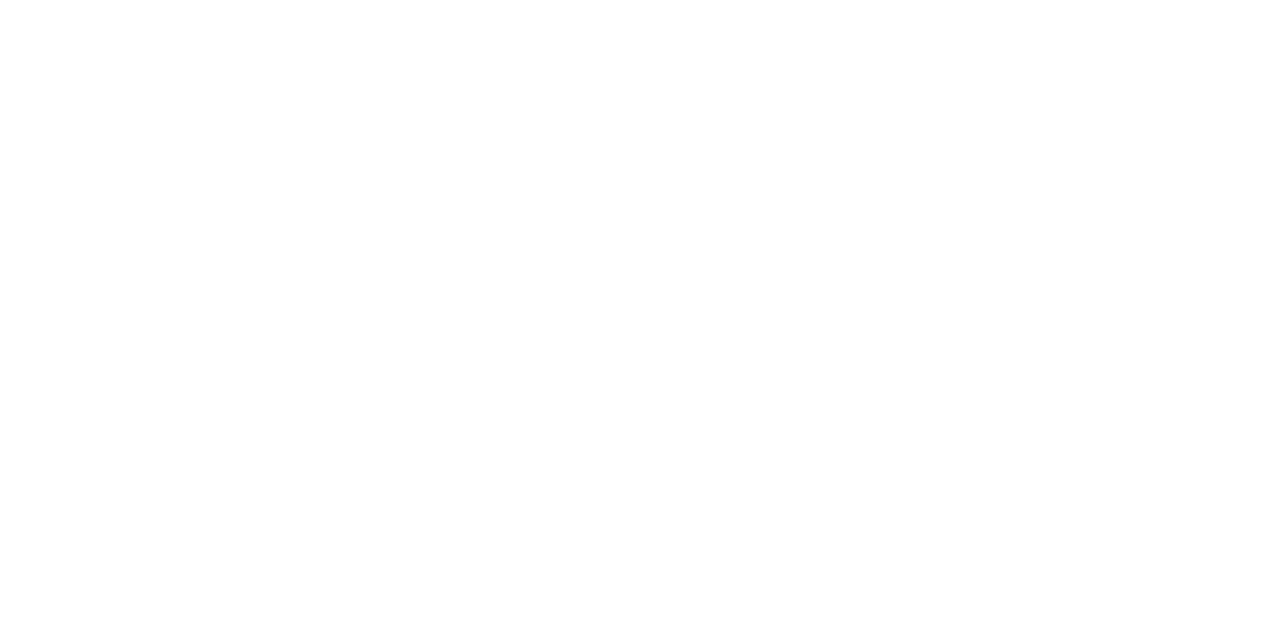
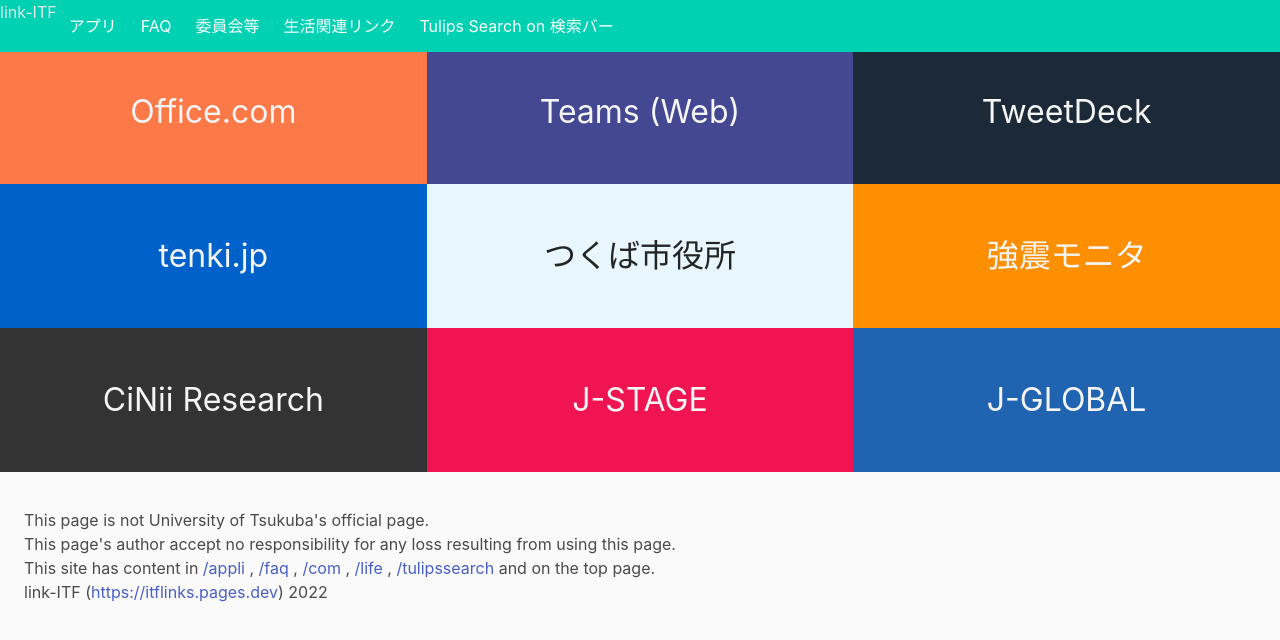
Before and after one commit to otagao/itflinks, a Nuxt app: page /life in a window 1280 px wide. Before the commit this address had no page. Shown: the top 640 px of the page. Built offline with nearby package versions, Linux system fonts and the light colour scheme.

Commit message:
add life

```diff
--- /dev/null
+++ b/components/Lifelinks.vue
@@ -0,0 +1,109 @@
+<template>
+  <div id="comlinks">
+    <div class="tile is-ancestor is-vertical">
+      <div class="tile is-parent py-0">
+        <a class="py-6 tile is-child is-4 office" href="https://www.office.com/">
+          <div class="has-text-white-ter is-size-3 has-text-centered">
+            <p>
+              Office.com
+            </p>
+          </div>
+        </a>
+        <a class="py-6 tile is-child is-4 teams" href="https://teams.microsoft.com/">
+          <div class="has-text-white-ter is-size-3 has-text-centered">
+            <p>
+              Teams (Web)
+            </p>
+          </div>
+        </a>
+        <a class="py-6 tile is-child is-4 deck" href="https://futureship.sec.tsukuba.ac.jp/shihoukai/">
+          <div class="has-text-white-ter is-size-3 has-text-centered">
+            <p>
+              TweetDeck
+            </p>
+          </div>
+        </a>
+      </div>
+      <div class="tile is-parent py-0">
+        <a class="py-6 tile is-child is-4 tenkijp" href="https://tenki.jp/forecast/3/11/4020/8220/">
+          <div class="has-text-white-ter is-size-3 has-text-centered">
+            <p>
+              tenki.jp
+            </p>
+          </div>
+        </a>
+        <a class="py-6 tile is-child is-4 tsukubacity" href="https://www.city.tsukuba.lg.jp/">
+          <div class="has-text-black-ter is-size-3 has-text-centered">
+            <p>
+              つくば市役所
+            </p>
+          </div>
+        </a>
+        <a class="py-6 tile is-child is-4 kyoshin" href="http://www.kmoni.bosai.go.jp/">
+          <div class="has-text-white-ter is-size-3 has-text-centered">
+            <p>
+              強震モニタ
+            </p>
+          </div>
+        </a>
+      </div>
+      <div class="tile is-parent py-0">
+        <a class="py-6 tile is-child is-4 cinii" href="https://cir.nii.ac.jp/">
+          <div class="has-text-white-ter is-size-3 has-text-centered">
+            <p>
+              CiNii Research
+            </p>
+          </div>
+        </a>
+        <a class="py-6 tile is-child is-4 jstage" href="https://www.jstage.jst.go.jp/browse/-char/ja/">
+          <div class="has-text-white-ter is-size-3 has-text-centered">
+            <p>
+              J-STAGE
+            </p>
+          </div>
+        </a>
+        <a class="py-6 tile is-child is-4 jglobal" href="https://jglobal.jst.go.jp/">
+          <div class="has-text-white-ter is-size-3 has-text-centered">
+            <p>
+              J-GLOBAL
+            </p>
+          </div>
+        </a>
+      </div>
+    </div>
+  </div>
+</template>
+
+<script>
+
+</script>
+
+<style>
+  .office {
+    background-color: #FE7948;
+  }
+  .teams {
+    background-color: #444791;
+  }
+  .deck {
+    background-color: #1c2938;
+  }
+  .tenkijp {
+    background-color: #0061ca;
+  }
+  .tsukubacity {
+    background-color: #e8f6ff;
+  }
+  .kyoshin {
+    background-color: #FD8F00;
+  }
+  .cinii {
+    background-color: #333333;
+  }
+  .jstage {
+    background-color: #f01452;
+  }
+  .jglobal {
+    background-color: #2064b1;
+  }
+</style>
--- a/components/Navbar.vue
+++ b/components/Navbar.vue
@@ -12,6 +12,9 @@
     <nuxt-link class="navbar-item has-text-white" to="/com">
       委員会等
     </nuxt-link>
+    <nuxt-link class="navbar-item has-text-white" to="/life">
+      生活関連リンク
+    </nuxt-link>
     <nuxt-link class="navbar-item has-text-white" to="/tulipssearch">
       Tulips Search on 検索バー
     </nuxt-link>
--- a/components/foot.vue
+++ b/components/foot.vue
@@ -13,7 +13,9 @@
         /faq
       </nuxt-link>, <nuxt-link to="/com">
         /com
-      </nuxt-link>, <nuxt-link to="/tulipssearch">
+      </nuxt-link>, <nuxt-link to="/life">
+        /life
+      </nuxt-link> , <nuxt-link to="/tulipssearch">
         /tulipssearch
       </nuxt-link> and on the top page.
     </p>
--- /dev/null
+++ b/pages/life.vue
@@ -0,0 +1,26 @@
+<template>
+  <div>
+    <Navbar />
+    <Lifelinks />
+    <foot />
+  </div>
+</template>
+
+<script lang="ts">
+export default {
+  data () {
+    return {
+      title: '筑波大学生活リンク集'
+    }
+  },
+  head () {
+    return {
+      title: '筑波大学生活リンク集'
+    }
+  }
+}
+</script>
+
+<style>
+
+</style>
```
Also changed, not shown: 1 other file (tests, documents, lock files or other folders).
